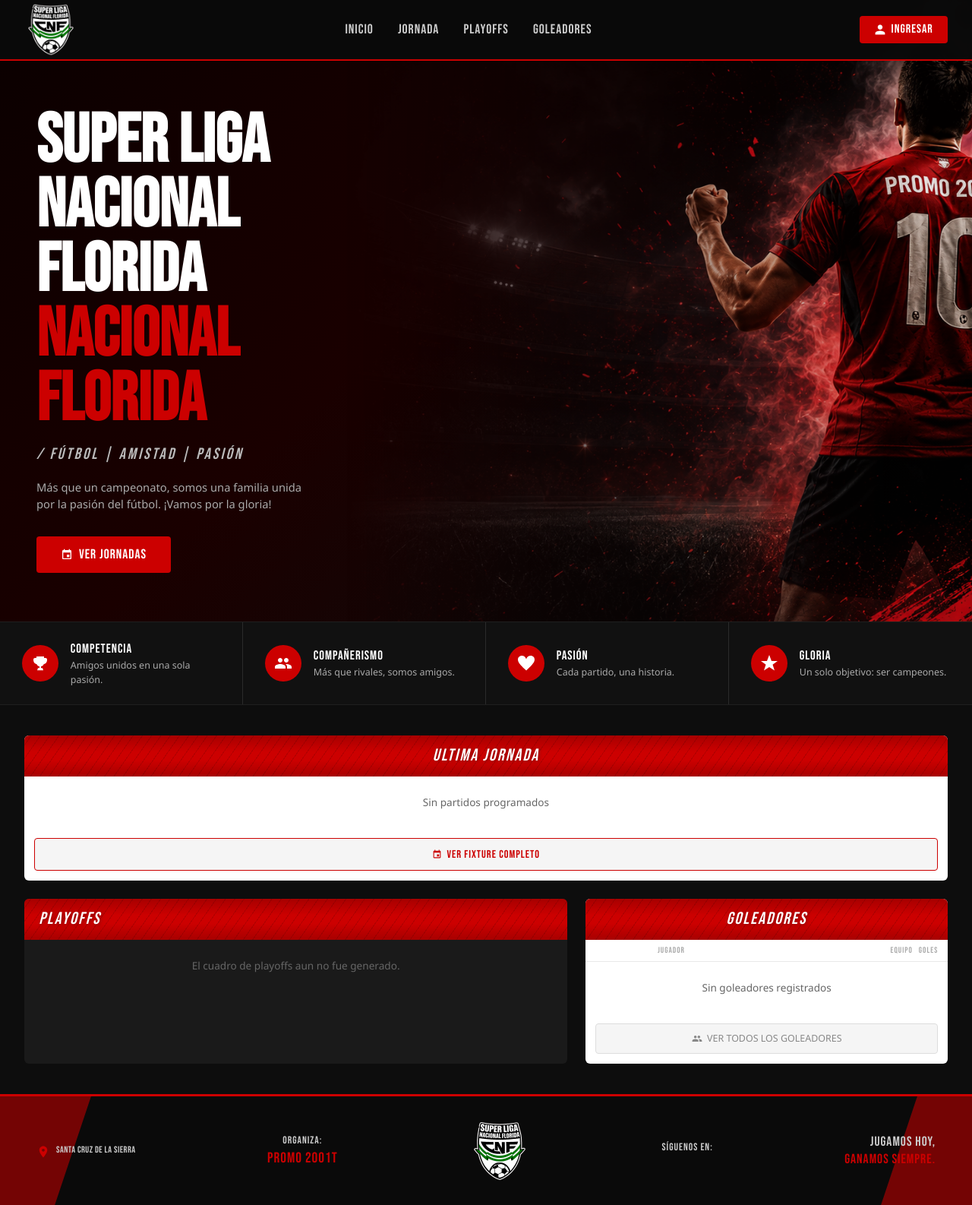
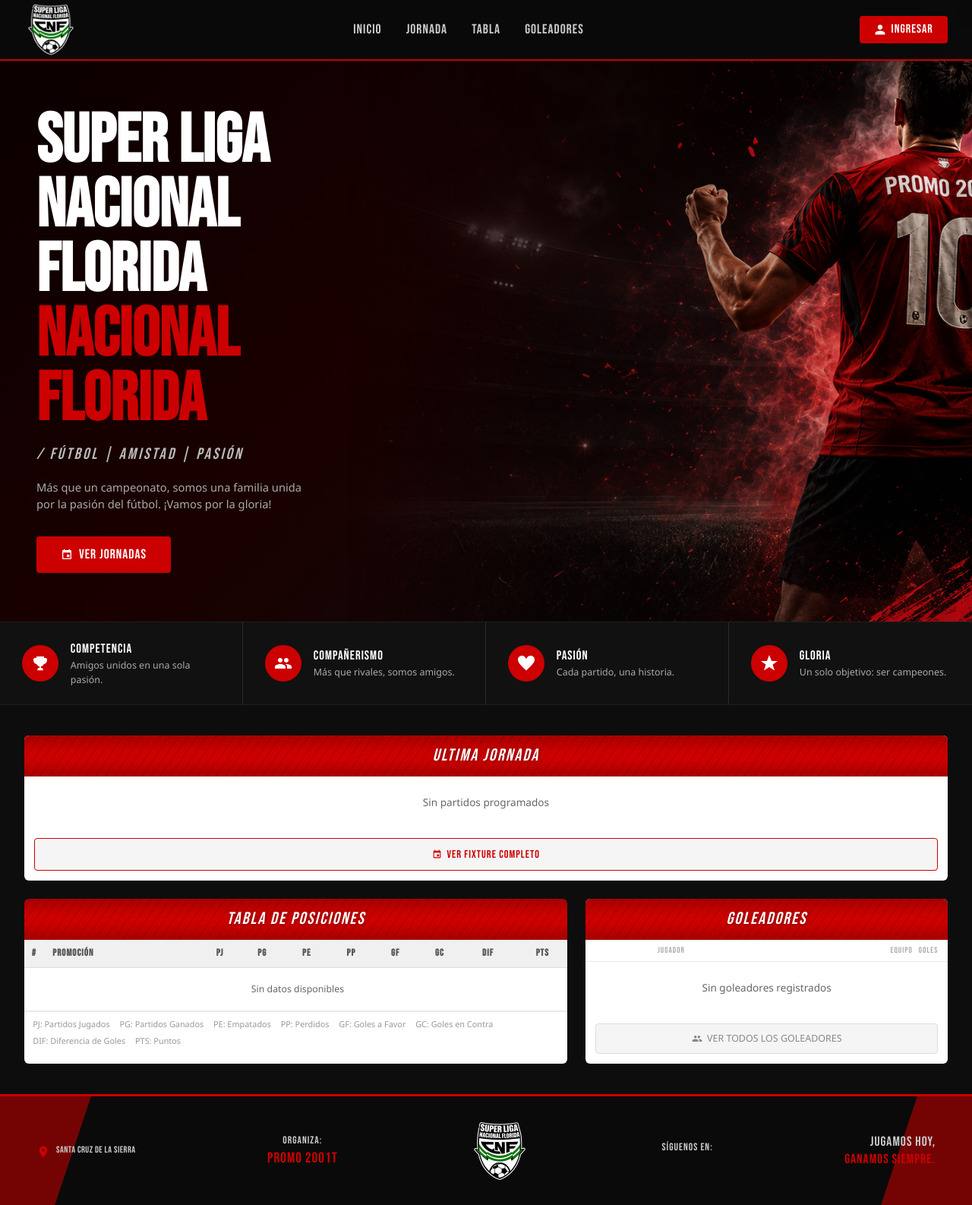
Before and after one commit to wfarelt/CAMPEONATO, a Django app: page / in a window 1280 px wide. Shown: the whole page at 76% size. Run offline with Django 5.2, Linux system fonts and the light colour scheme; data comes from the database, SQL or seed files in the repository; data that the repository does not hold is empty.

Commit message:
update playoff view

```diff
--- a/templates/home.html
+++ b/templates/home.html
@@ -45,7 +45,7 @@
     <ul class="navbar-nav">
         <li><a href="#inicio">INICIO</a></li>
         <li><a href="#jornada">JORNADA</a></li>
-        <li><a href="#playoff">PLAYOFFS</a></li>
+        {% if playoff_rounds %}<li><a href="#playoff">PLAYOFFS</a></li>{% else %}<li><a href="#tabla">TABLA</a></li>{% endif %}
         <li><a href="#goleadores">GOLEADORES</a></li>
     </ul>
     <a href="{% if user.is_authenticated %}{% url 'dashboard' %}{% else %}{% url 'login' %}{% endif %}" class="btn-login">
@@ -199,13 +199,13 @@
         </a>
     </section>
 
+    {% if playoff_rounds %}
     <!-- PLAYOFFS -->
     <section id="playoff" class="section-card playoff-card">
         <div class="section-header playoff-section-header">
             <span>PLAYOFFS</span>
-            {% if playoff_rounds %}<span class="playoff-format-label">CUADRO ELIMINATORIO</span>{% endif %}
+            <span class="playoff-format-label">CUADRO ELIMINATORIO</span>
         </div>
-        {% if playoff_rounds %}
         <div class="playoff-bracket-scroll">
         <div class="playoff-bracket">
             {% for round in playoff_rounds %}
@@ -252,10 +252,52 @@
         {% endif %}
         {% endfor %}
         <a href="{% url 'playoffs' %}" class="btn-fixture">VER CUADRO COMPLETO</a>
-        {% else %}
-        <p class="playoff-empty">El cuadro de playoffs aun no fue generado.</p>
-        {% endif %}
     </section>
+    {% else %}
+    <!-- TABLA DE POSICIONES -->
+    <section id="tabla" class="section-card">
+        <div class="section-header">TABLA DE POSICIONES</div>
+        <table class="standings-table">
+            <thead>
+                <tr>
+                    <th style="width:26px">#</th>
+                    <th class="col-team">PROMOCIÓN</th>
+                    <th>PJ</th><th>PG</th><th>PE</th><th>PP</th>
+                    <th>GF</th><th>GC</th><th>DIF</th><th>PTS</th>
+                </tr>
+            </thead>
+            <tbody>
+                {% for row in full_standings %}
+                <tr>
+                    <td class="col-pos">{{ forloop.counter }}</td>
+                    <td class="col-team">
+                        <div class="team-cell">
+                            <img src="{{ row.team_logo }}" alt="{{ row.team }}">
+                            <span>{{ row.team }}</span>
+                        </div>
+                    </td>
+                    <td>{{ row.matches_played }}</td>
+                    <td>{{ row.won }}</td>
+                    <td>{{ row.drawn }}</td>
+                    <td>{{ row.lost }}</td>
+                    <td>{{ row.goals_for }}</td>
+                    <td>{{ row.goals_against }}</td>
+                    <td>{% if row.goal_difference > 0 %}+{% endif %}{{ row.goal_difference }}</td>
+                    <td class="col-pts">{{ row.points }}</td>
+                </tr>
+                {% empty %}
+                <tr><td colspan="10" style="text-align:center;padding:1.2rem;color:#666">Sin datos disponibles</td></tr>
+                {% endfor %}
+            </tbody>
+        </table>
+        <div class="standings-legend">
+            <span>PJ: Partidos Jugados</span><span>PG: Partidos Ganados</span>
+            <span>PE: Empatados</span><span>PP: Perdidos</span>
+            <span>GF: Goles a Favor</span><span>GC: Goles en Contra</span>
+            <span>DIF: Diferencia de Goles</span><span>PTS: Puntos</span>
+        </div>
+    </section>
+    {% endif %}
 
     <!-- GOLEADORES -->
     <section id="goleadores" class="section-card">
```
